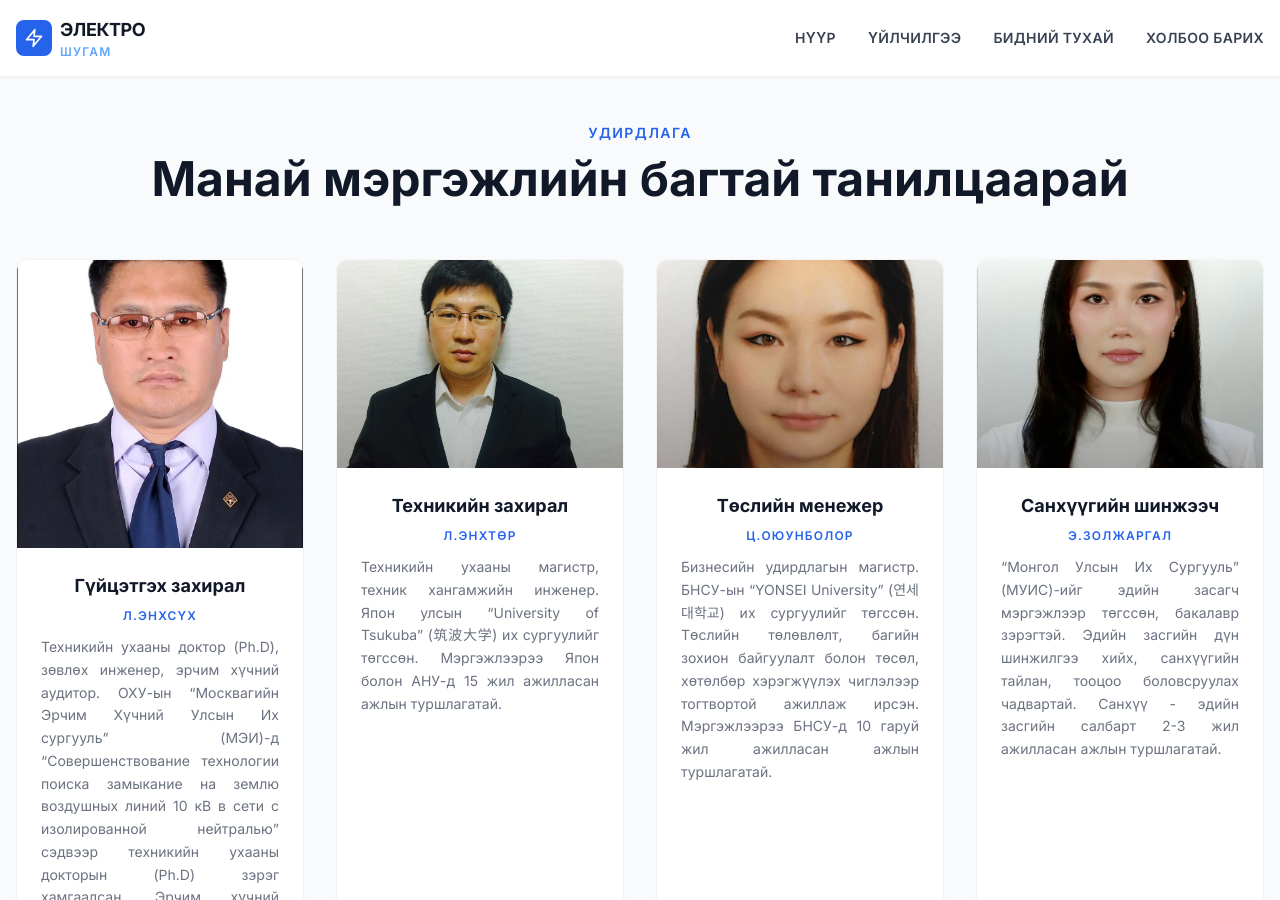
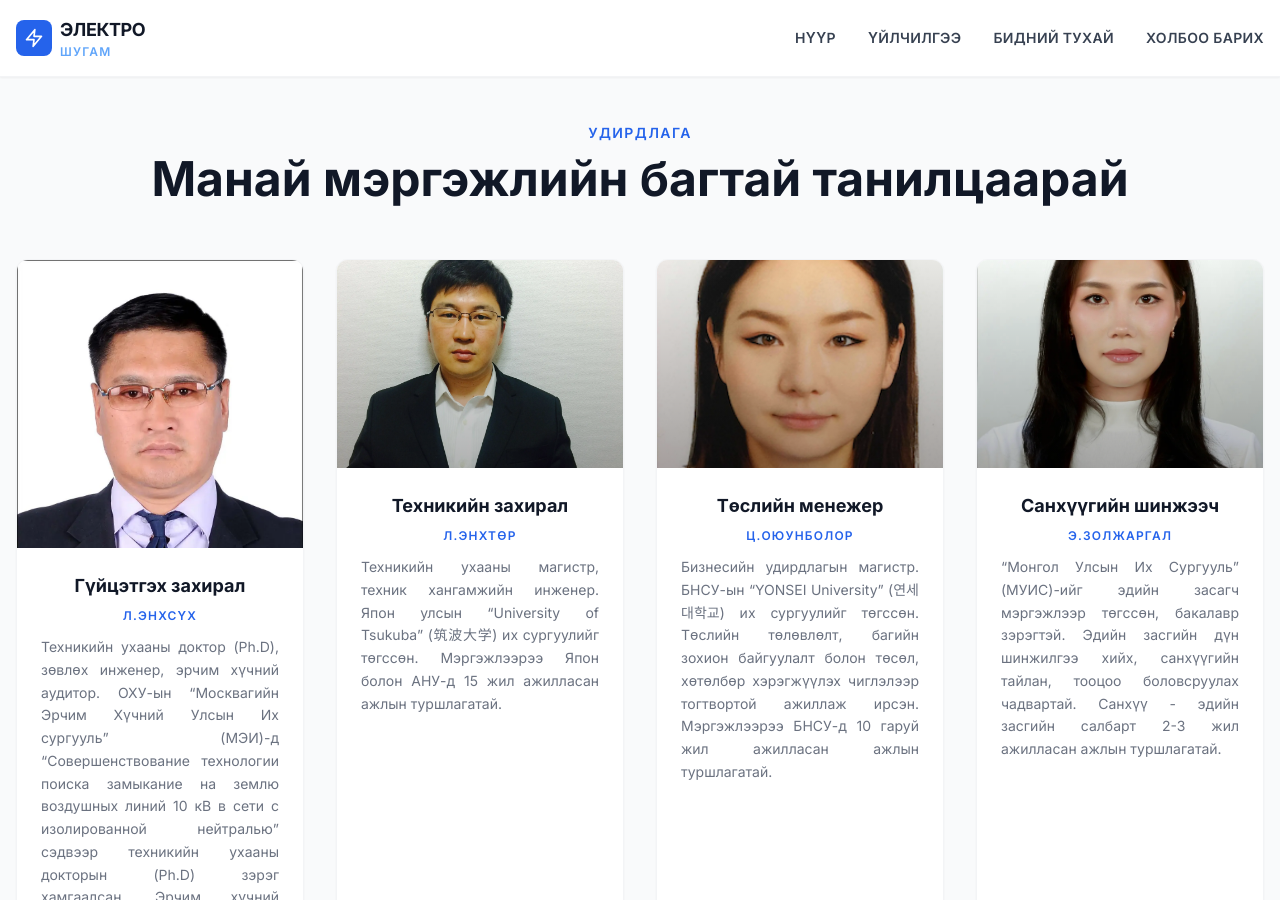
Before and after one commit to electroshugam/electroshugam_web_new, a Jekyll site: the page built from index.html, in a window 1280 px wide and 900 px high, scrolled down 3236 px. Built offline with Jekyll 4.4.1, drawn with Linux system fonts in a browser that asks for light colours; nearby versions of some CDN libraries.

Commit message:
fig update

```diff
--- a/index.html
+++ b/index.html
@@ -221,7 +221,7 @@
       <!-- zoom layer -->
           <img
             src="{{ '/media/enkhsukh.webp' | relative_url }}"
-            class="w-full h-full object-cover">
+            class="w-full h-full object-cover object-top">
 
       </div>
       <div class="absolute inset-0 bg-gradient-to-t from-black/30 to-transparent"></div>
```
